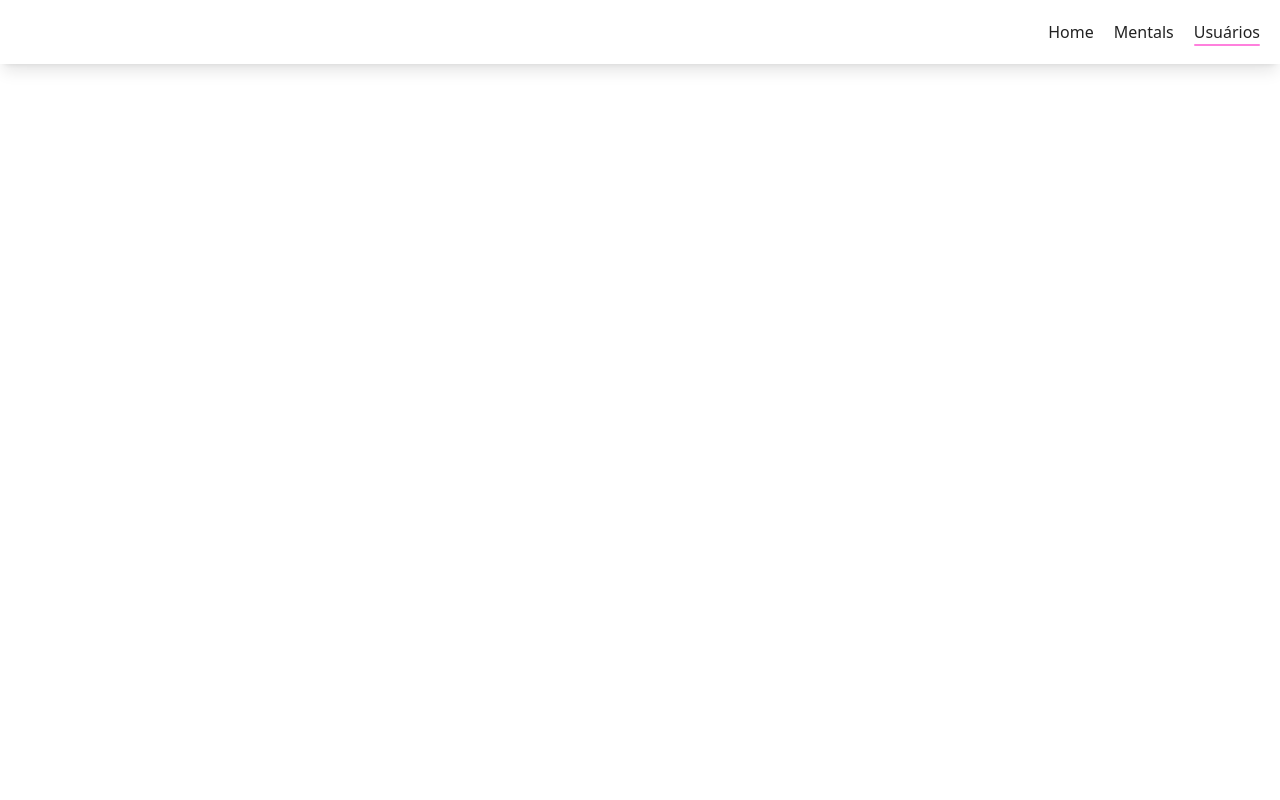
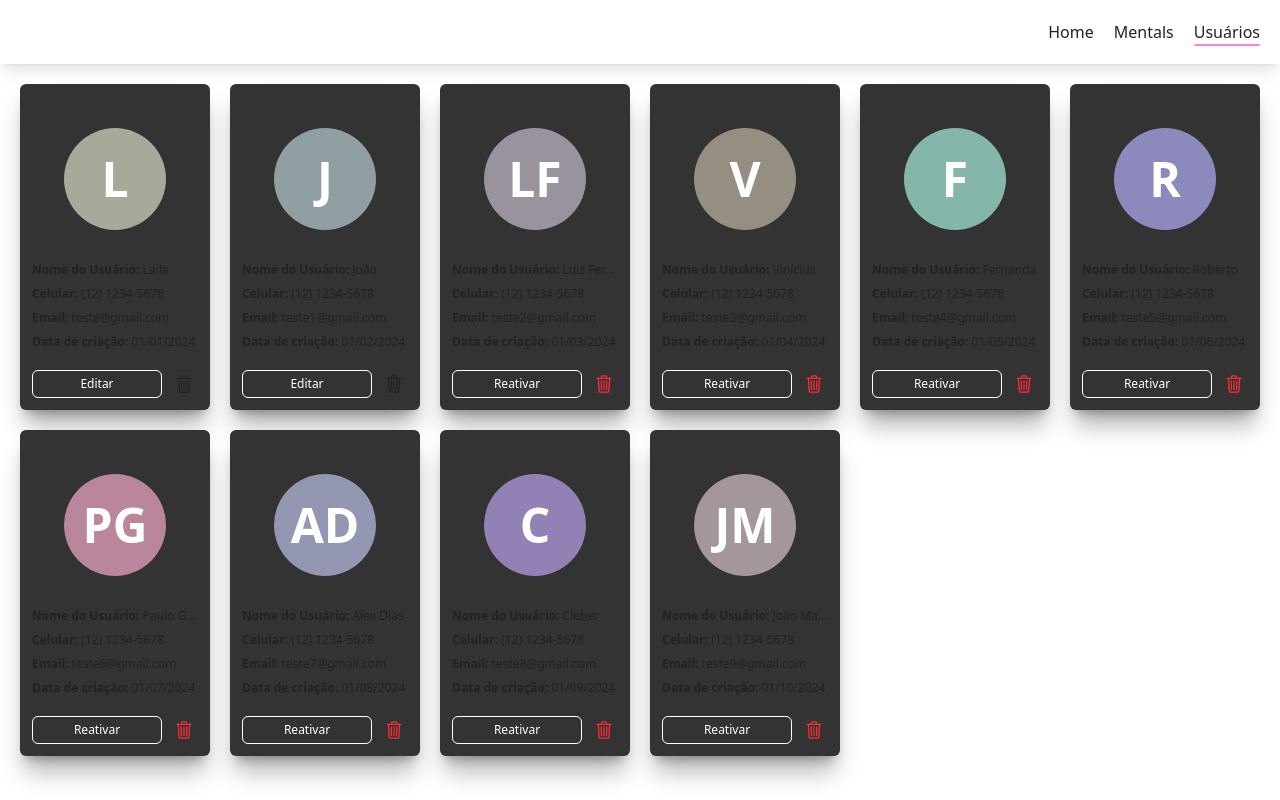
Before and after one commit to S2-Core/added-today-front, a Next.js app: page /users in a window 1280 px wide. Built offline with nearby package versions, Linux system fonts and the light colour scheme.

Commit message:
feat: mocked users page

```diff
--- a/package.json
+++ b/package.json
@@ -9,6 +9,7 @@
     "lint": "next lint"
   },
   "dependencies": {
+    "motion": "^12.23.1",
     "next": "15.3.5",
     "react": "^19.0.0",
     "react-dom": "^19.0.0",
--- a/src/app/mentals/page.tsx
+++ b/src/app/mentals/page.tsx
@@ -1,14 +1,14 @@
 "use client";
+
+import { mentals } from "@/mocks/mentals.mock";
 
 import Container from "@/components/container";
 import Card from "@/components/card";
 
-import { mentals } from "@/mocks/mentals.mock";
-
 const Mentals = () => {
   return (
     <Container Tag={"main"}>
-      <ul className="grid grid-cols-1 sm:grid-cols-2 md:grid-cols-3 xl:grid-cols-4 gap-5">
+      <ul className="grid grid-cols-1 sm:grid-cols-2 md:grid-cols-3 xl:grid-cols-4 2xl:grid-cols-5 gap-5">
         {mentals.map(({ id, image, properties, title, isActive }) => (
           <Card
             key={`${title}-${id}`}
--- a/src/app/users/page.tsx
+++ b/src/app/users/page.tsx
@@ -1,7 +1,25 @@
 "use client";
 
+import { users } from "@/mocks/users.mock";
+
+import Container from "@/components/container";
+import Card from "@/components/card";
+
 const Users = () => {
-  return <></>;
+  return (
+    <Container Tag={"main"}>
+      <ul className="grid grid-cols-1 sm:grid-cols-3 md:grid-cols-4 lg:grid-cols-5 xl:grid-cols-6 gap-5">
+        {users.map(({ id, isActive, info }) => (
+          <Card
+            key={`${info.reduce((acc, { key }) => acc + key, "")}-${id}`}
+            info={info}
+            link={`/mentals/${id}`}
+            isActive={isActive}
+          />
+        ))}
+      </ul>
+    </Container>
+  );
 };
 
 export default Users;
--- a/src/components/card/index.tsx
+++ b/src/components/card/index.tsx
@@ -5,12 +5,17 @@ import Link from "next/link";
 import Image from "next/image";
 import { IoTrashOutline } from "react-icons/io5";
 
+import { formatDate } from "@/utils/date.utils";
+import { shortUsername } from "@/utils/string.utls";
+import { strToColor } from "@/utils/color.utils";
+
 interface IProps {
   children?: ReactNode;
   link: string;
-  title: string;
-  image: string;
-  properties: string[];
+  title?: string;
+  image?: string;
+  properties?: string[];
+  info?: { key: string; value: string | Date; alias: string }[];
   isActive: boolean;
 }
 
@@ -21,30 +26,34 @@ const Card = ({
   image,
   properties,
   isActive,
+  info,
 }: IProps) => {
+  const username = info?.find(({ key }) => key === "name")?.value as
+    | string
+    | undefined;
+
   return (
     <Link
       href={!isActive ? "" : link}
-      title={isActive ? `Editar ${title}` : title}
+      title={isActive ? `Editar ${username ?? title}` : (username ?? title)}
       onClick={(e) => {
         if (!isActive) e.preventDefault();
       }}
       tabIndex={-1}
-      className={`relative flex flex-col items-center gap-10 justify-between w-full bg-gray-2 rounded-md p-3 pt-10 ${isActive ? "cursor-pointer" : "cursor-default"} shadow-xl/30 select-none overflow-hidden`}
+      className={`flex flex-col items-center gap-5 justify-between w-full bg-gray-2 rounded-md p-3 shadow-xl/30 select-none overflow-hidden ${isActive ? "cursor-pointer" : "cursor-default"}`}
     >
-      <button
-        title={isActive ? `Desativar ${title}` : `Excluir ${title}`}
-        onClick={(e) => {
-          e.preventDefault();
-        }}
-        tabIndex={-1}
-        className="absolute top-[3px] right-[3px] p-[5px] hover:bg-gray-3 cursor-pointer transition-all duration-300 rounded-md"
+      <div className={`flex flex-col w-full ${username ? "" : "gap-5"}`}>
+        <figure className="relative w-full overflow-hidden rounded-md aspect-square p-8">
+          {username && (
+            <div
+              className="w-full h-full rounded-full flex items-center justify-center bg-gray-3 font-bold text-5xl sm:text-2xl lg:text-5xl text-light"
+              style={{ backgroundColor: strToColor(username) }}
             >
-        <IoTrashOutline className="text-xl" />
-      </button>
+              {shortUsername(username)}
+            </div>
+          )}
 
-      <div className="flex flex-col gap-2 w-full">
-        <figure className="relative w-full overflow-hidden rounded-md aspect-square">
+          {image && (
             <Image
               src={image}
               alt={`${title} Image`}
@@ -53,12 +62,14 @@ const Card = ({
               sizes="(max-width: 768px) 100vw, (max-width: 1200px) 50vw, 33vw"
               className={`object-cover object-center${!isActive ? " grayscale" : ""}`}
             />
+          )}
 
-          <figcaption className="hidden">{`${title} Image`}</figcaption>
+          <figcaption className="hidden">{`${username ?? title} Image`}</figcaption>
         </figure>
 
-        <ol className="grid grid-cols-2 gap-2">
-          {properties.map((property, i) => (
+        {properties && properties.length && (
+          <ul className="grid grid-cols-2 gap-2">
+            {properties?.map((property, i) => (
               <li
                 key={`${property}-${i}`}
                 className={`${property.includes('"') ? "italic" : ""} py-1 px-4 overflow-hidden bg-gray-1 rounded-xl flex items-center text-center`}
@@ -66,15 +77,61 @@ const Card = ({
                 <span className="text-sm">{property}</span>
               </li>
             ))}
-        </ol>
+          </ul>
+        )}
+
+        {info && info.length && (
+          <ul className="flex flex-col gap-2">
+            {info.map(({ alias, key, value }, i) => (
+              <li
+                key={`${key}-${alias}-${value}-${i}`}
+                className=" rounded-xl flex items-center"
+              >
+                <p className="text-xs whitespace-nowrap overflow-hidden text-ellipsis">
+                  <span className="font-bold">{alias}:</span>
+
+                  {` ${value instanceof Date ? formatDate(value as Date) : key === "name" ? value.split(" ").slice(0, 2).join(" ") : value}`}
+                </p>
+              </li>
+            ))}
+          </ul>
+        )}
       </div>
 
+      <div className="flex items-center gap-2 w-full justify-center">
         <button
+          type="button"
           tabIndex={-1}
-        className="w-full md:w-fit py-2 px-5 border-4  hover:text-secondary hover:border-secondary border-light text-light rounded-md cursor-pointer transition-all duration-300"
+          title={
+            isActive
+              ? `Editar ${username ?? title}`
+              : `Reativar ${username ?? title}`
+          }
+          className="w-full h-full px-4 border-1 text-xs hover:text-secondary hover:border-secondary active:text-primary active:border-primary border-light text-light rounded-md cursor-pointer transition-all duration-300"
         >
-        {isActive ? `Editar ${title}` : `Reativar ${title}`}
+          {isActive
+            ? `Editar ${username ? "" : title}`
+            : `Reativar ${username ? "" : title}`}
         </button>
+
+        <button
+          type="button"
+          title={
+            isActive
+              ? `Desativar ${username ?? title}`
+              : `Excluir ${username ?? title}`
+          }
+          onClick={(e) => {
+            e.preventDefault();
+          }}
+          tabIndex={-1}
+          className="p-1 hover:bg-gray-3 cursor-pointer transition-all duration-300 rounded-md"
+        >
+          <IoTrashOutline
+            className={`text-xl ${!isActive ? "text-red-500" : ""}`}
+          />
+        </button>
+      </div>
 
       {children}
     </Link>
--- a/src/components/container/index.tsx
+++ b/src/components/container/index.tsx
@@ -9,10 +9,7 @@ interface IProps extends HTMLAttributes<ElementType> {
 
 const Container = ({ Tag, children, className, ...rest }: IProps) => {
   return (
-    <Tag
-      className={`container mx-auto p-5${className ? ` ${className}` : ""}`}
-      {...rest}
-    >
+    <Tag {...rest} className={`container mx-auto p-5 ${className ?? ""}`}>
       {children}
     </Tag>
   );
--- a/src/mocks/mentals.mock.ts
+++ b/src/mocks/mentals.mock.ts
@@ -30,4 +30,11 @@ export const mentals = [
     properties: ["Mentor da precificação", '"Da potência criadora como ativo"'],
     isActive: false,
   },
+  {
+    id: "5",
+    image: "/mentals/valai.jpg",
+    title: "Valai",
+    properties: ["Mentor da precificação", '"Da potência criadora como ativo"'],
+    isActive: false,
+  },
 ];
--- /dev/null
+++ b/src/mocks/users.mock.ts
@@ -0,0 +1,262 @@
+export const users = [
+  {
+    id: "1",
+    info: [
+      {
+        key: "name",
+        value: "Laila",
+        alias: "Nome do Usuário",
+      },
+      {
+        key: "phone",
+        value: "(12) 1234-5678",
+        alias: "Celular",
+      },
+      {
+        key: "email",
+        value: "teste@gmail.com",
+        alias: "Email",
+      },
+      {
+        key: "createdAt",
+        value: new Date("01/01/2024"),
+        alias: "Data de criação",
+      },
+    ],
+    isActive: true,
+  },
+  {
+    id: "2",
+    info: [
+      {
+        key: "name",
+        value: "João",
+        alias: "Nome do Usuário",
+      },
+      {
+        key: "phone",
+        value: "(12) 1234-5678",
+        alias: "Celular",
+      },
+      {
+        key: "email",
+        value: "teste1@gmail.com",
+        alias: "Email",
+      },
+      {
+        key: "createdAt",
+        value: new Date("02/01/2024"),
+        alias: "Data de criação",
+      },
+    ],
+    isActive: true,
+  },
+  {
+    id: "3",
+    info: [
+      {
+        key: "name",
+        value: "Luiz Fernando",
+        alias: "Nome do Usuário",
+      },
+      {
+        key: "phone",
+        value: "(12) 1234-5678",
+        alias: "Celular",
+      },
+      {
+        key: "email",
+        value: "teste2@gmail.com",
+        alias: "Email",
+      },
+      {
+        key: "createdAt",
+        value: new Date("03-01/2024"),
+        alias: "Data de criação",
+      },
+    ],
+    isActive: false,
+  },
+  {
+    id: "4",
+    info: [
+      {
+        key: "name",
+        value: "Vinícius",
+        alias: "Nome do Usuário",
+      },
+      {
+        key: "phone",
+        value: "(12) 1234-5678",
+        alias: "Celular",
+      },
+      {
+        key: "email",
+        value: "teste3@gmail.com",
+        alias: "Email",
+      },
+      {
+        key: "createdAt",
+        value: new Date("04/01/2024"),
+        alias: "Data de criação",
+      },
+    ],
+    isActive: false,
+  },
+  {
+    id: "5",
+    info: [
+      {
+        key: "name",
+        value: "Fernanda",
+        alias: "Nome do Usuário",
+      },
+      {
+        key: "phone",
+        value: "(12) 1234-5678",
+        alias: "Celular",
+      },
+      {
+        key: "email",
+        value: "teste4@gmail.com",
+        alias: "Email",
+      },
+      {
+        key: "createdAt",
+        value: new Date("05/01/2024"),
+        alias: "Data de criação",
+      },
+    ],
+    isActive: false,
+  },
+  {
+    id: "6",
+    info: [
+      {
+        key: "name",
+        value: "Roberto",
+        alias: "Nome do Usuário",
+      },
+      {
+        key: "phone",
+        value: "(12) 1234-5678",
+        alias: "Celular",
+      },
+      {
+        key: "email",
+        value: "teste5@gmail.com",
+        alias: "Email",
+      },
+      {
+        key: "createdAt",
+        value: new Date("06/01/2024"),
+        alias: "Data de criação",
+      },
+    ],
+    isActive: false,
+  },
+  {
+    id: "7",
+    info: [
+      {
+        key: "name",
+        value: "Paulo Gomes",
+        alias: "Nome do Usuário",
+      },
+      {
+        key: "phone",
+        value: "(12) 1234-5678",
+        alias: "Celular",
+      },
+      {
+        key: "email",
+        value: "teste6@gmail.com",
+        alias: "Email",
+      },
+      {
+        key: "createdAt",
+        value: new Date("07/01/2024"),
+        alias: "Data de criação",
+      },
+    ],
+    isActive: false,
+  },
+  {
+    id: "8",
+    info: [
+      {
+        key: "name",
+        value: "Alex Dias Júnior",
+        alias: "Nome do Usuário",
+      },
+      {
+        key: "phone",
+        value: "(12) 1234-5678",
+        alias: "Celular",
+      },
+      {
+        key: "email",
+        value: "teste7@gmail.com",
+        alias: "Email",
+      },
+      {
+        key: "createdAt",
+        value: new Date("08/01/2024"),
+        alias: "Data de criação",
+      },
+    ],
+    isActive: false,
+  },
+  {
+    id: "9",
+    info: [
+      {
+        key: "name",
+        value: "Cleber",
+        alias: "Nome do Usuário",
+      },
+      {
+        key: "phone",
+        value: "(12) 1234-5678",
+        alias: "Celular",
+      },
+      {
+        key: "email",
+        value: "teste8@gmail.com",
+        alias: "Email",
+      },
+      {
+        key: "createdAt",
+        value: new Date("09/01/2024"),
+        alias: "Data de criação",
+      },
+    ],
+    isActive: false,
+  },
+  {
+    id: "10",
+    info: [
+      {
+        key: "name",
+        value: "João Machado",
+        alias: "Nome do Usuário",
+      },
+      {
+        key: "phone",
+        value: "(12) 1234-5678",
+        alias: "Celular",
+      },
+      {
+        key: "email",
+        value: "teste9@gmail.com",
+        alias: "Email",
+      },
+      {
+        key: "createdAt",
+        value: new Date("10/01/2024"),
+        alias: "Data de criação",
+      },
+    ],
+    isActive: false,
+  },
+];
--- /dev/null
+++ b/src/utils/color.utils.ts
@@ -0,0 +1,12 @@
+export const strToColor = (str: string): string => {
+  let hash = 0;
+  for (let i = 0; i < str.length; i++) {
+    hash = str.charCodeAt(i) + ((hash << 5) - hash);
+  }
+
+  return `#${[0, 1, 2]
+    .map((i) =>
+      (127 + ((hash >> (i * 8)) & 0x3f)).toString(16).padStart(2, "0")
+    )
+    .join("")}`;
+};
--- /dev/null
+++ b/src/utils/date.utils.ts
@@ -0,0 +1,4 @@
+export const datePTBR = (date: number) => (date >= 10 ? date : `0${date}`);
+
+export const formatDate = (date: Date) =>
+  `${datePTBR(date.getDate())}/${datePTBR(date.getMonth() + 1)}/${date.getFullYear()}`;
--- /dev/null
+++ b/src/utils/string.utls.ts
@@ -0,0 +1,8 @@
+export const shortUsername = (username: string) =>
+  username.split(" ").reduce((acc, part, i) => {
+    if (i >= 2) return acc;
+
+    acc += part.charAt(0).toUpperCase();
+
+    return acc;
+  }, "");
```
Also changed, not shown: src/components/header/index.tsx (+16 -6 lines), 1 other file (tests, documents, lock files or other folders). Lines whose indentation alone changed are shown as unchanged.
